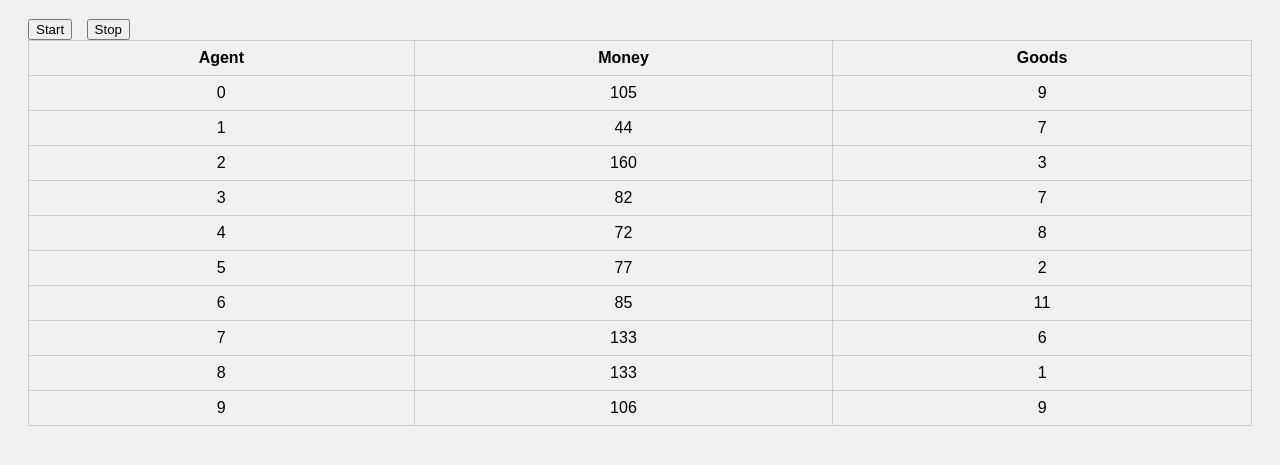
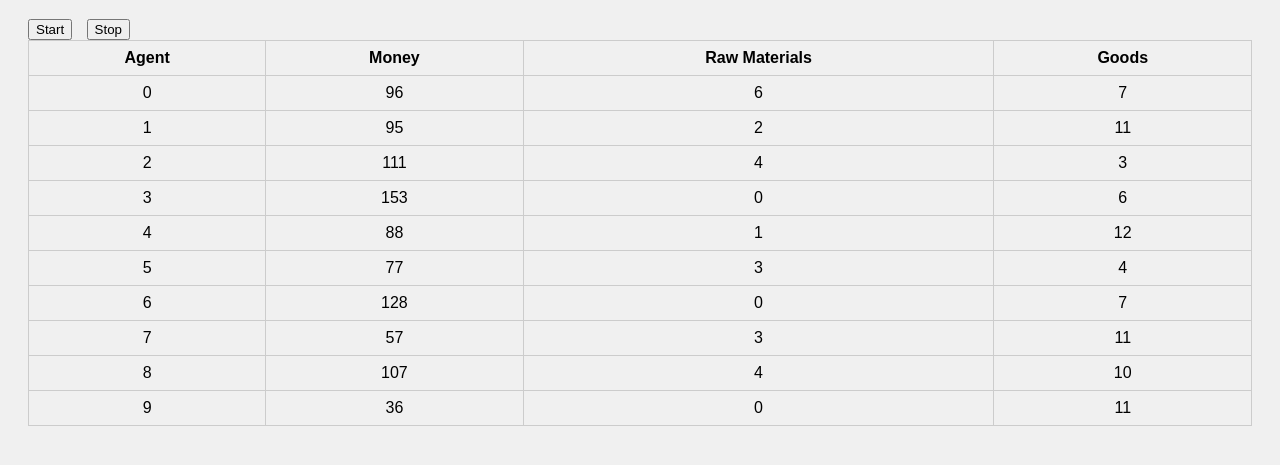
Before and after one commit to ChinoMasato/aidemo, a plain HTML site: page index.html in a window 1280 px wide. Both pictures are taken after a click on the button "Start". Shown: the part 89-554 px from the top of the page. Drawn offline with Linux system fonts and the light colour scheme.

Commit message:
Add raw material production system

```diff
--- a/index.html
+++ b/index.html
@@ -15,7 +15,7 @@
 <button id="startBtn">Start</button>
 <button id="stopBtn">Stop</button>
 <table id="agentTable">
-  <thead><tr><th>Agent</th><th>Money</th><th>Goods</th></tr></thead>
+  <thead><tr><th>Agent</th><th>Money</th><th>Raw Materials</th><th>Goods</th></tr></thead>
   <tbody></tbody>
 </table>
 <script src="script.js"></script>
--- a/script.js
+++ b/script.js
@@ -3,12 +3,20 @@ class Agent {
     this.id = id;
     this.money = Math.floor(Math.random() * 100) + 50; // 50-150
     this.goods = Math.floor(Math.random() * 10);
+    this.rawMaterials = Math.floor(Math.random() * 5); // initial materials
+    this.gatherRate = Math.ceil(Math.random() * 2); // 1-2 materials per tick
     this.productionRate = Math.ceil(Math.random() * 2); // 1-2 goods per tick
     this.price = Math.floor(Math.random() * 10) + 5; // 5-14 money per good
   }
 
+  gather() {
+    this.rawMaterials += this.gatherRate;
+  }
+
   produce() {
-    this.goods += this.productionRate;
+    const producible = Math.min(this.productionRate, this.rawMaterials);
+    this.goods += producible;
+    this.rawMaterials -= producible;
   }
 
   attemptTrade(partner) {
@@ -30,6 +38,7 @@ let timer = null;
 
 function updateAgents() {
   for (const agent of agents) {
+    agent.gather();
     agent.produce();
     const partner = agents[Math.floor(Math.random() * agents.length)];
     if (partner !== agent) {
@@ -44,7 +53,7 @@ function render() {
   tbody.innerHTML = '';
   for (const agent of agents) {
     const tr = document.createElement('tr');
-    tr.innerHTML = `<td>${agent.id}</td><td>${agent.money}</td><td>${agent.goods}</td>`;
+    tr.innerHTML = `<td>${agent.id}</td><td>${agent.money}</td><td>${agent.rawMaterials}</td><td>${agent.goods}</td>`;
     tbody.appendChild(tr);
   }
 }
```
Also changed, not shown: 1 other file.
